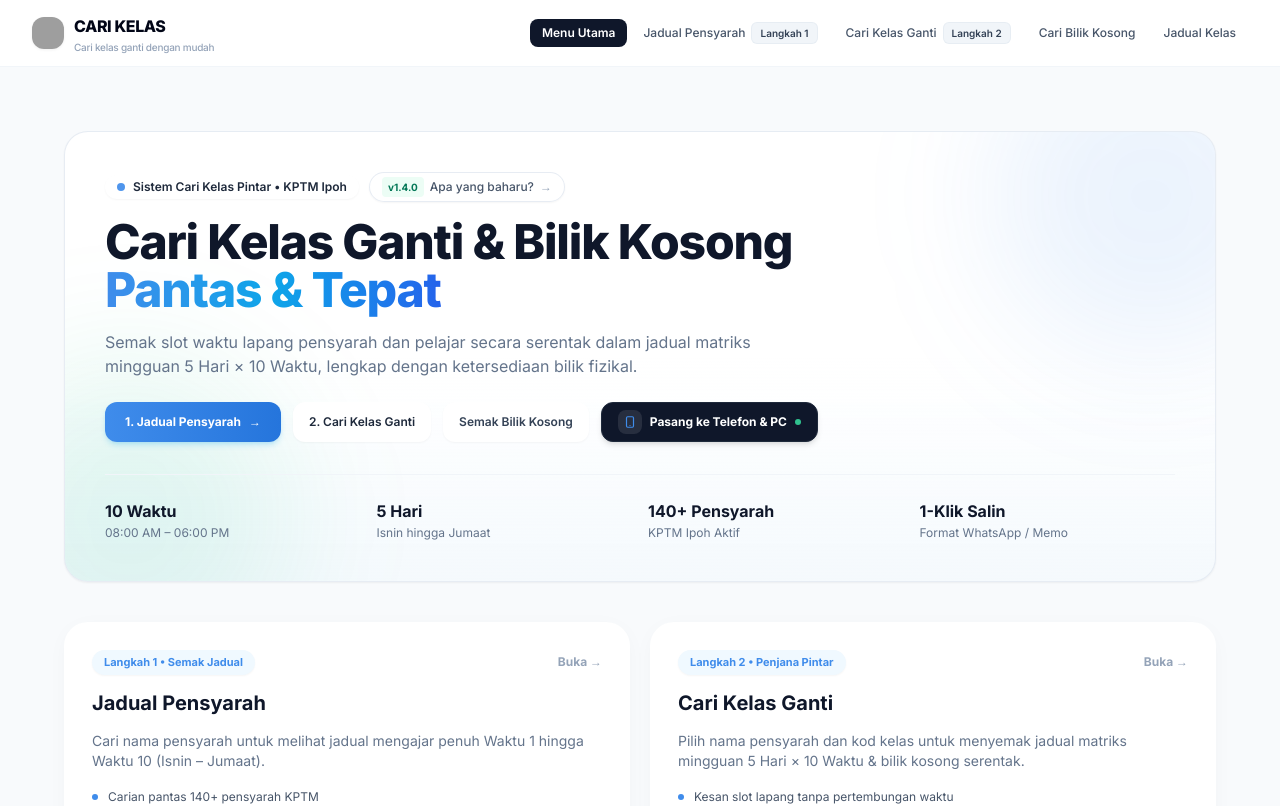
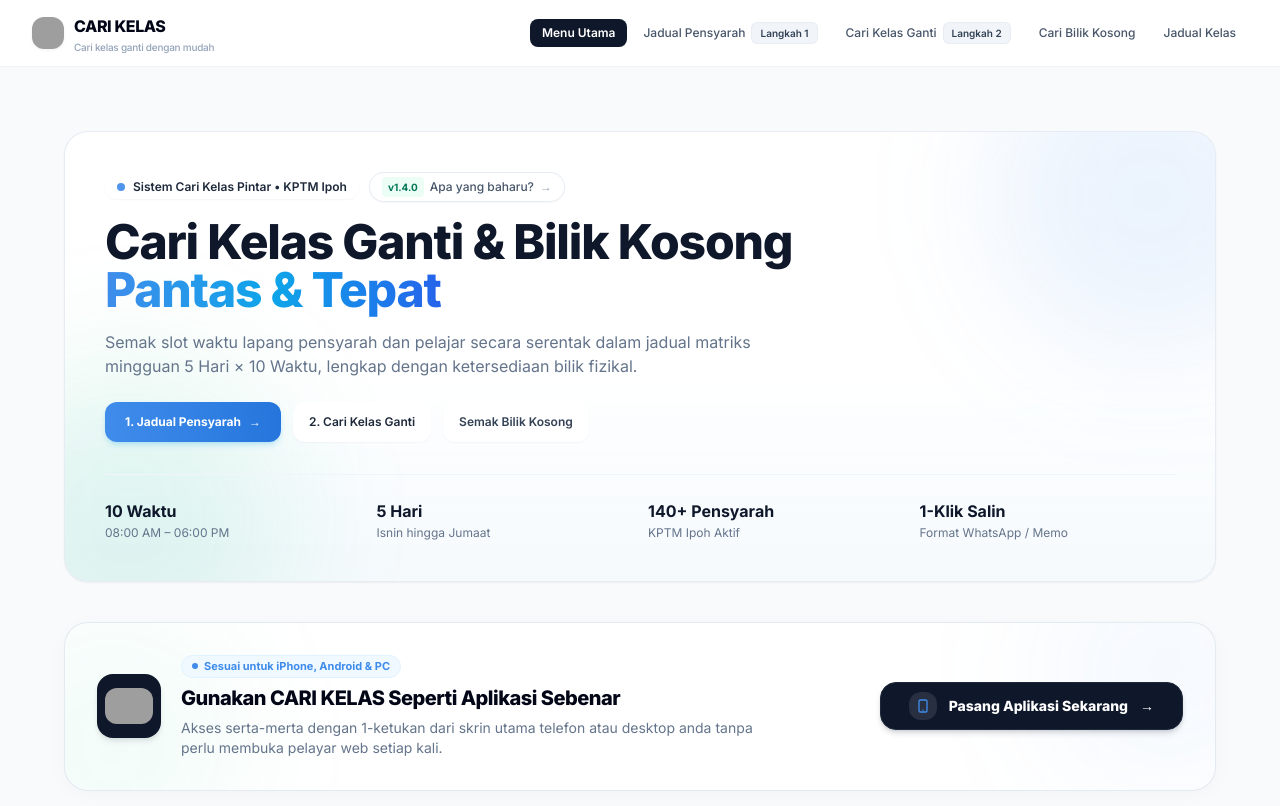
Before and after one commit to syfxai/cari_kelas, a Next.js app: page / in a window 1280 px wide. Shown: the top 806 px of the page. Built offline with nearby package versions, Linux system fonts and the light colour scheme; grey boxes are pictures that could not be loaded.

Commit message:
feat(ui): laksana banner CTA pemasangan aplikasi moden bersaiz besar antara hero dan kad ciri

```diff
--- a/src/app/page.tsx
+++ b/src/app/page.tsx
@@ -2,7 +2,7 @@
 
 import React from 'react';
 import Link from 'next/link';
-import PwaInstallButton from '@/components/PwaInstallButton';
+import PwaBanner from '@/components/PwaBanner';
 
 export default function Home() {
   const features = [
@@ -120,7 +120,6 @@ export default function Home() {
             >
               <span>Semak Bilik Kosong</span>
             </Link>
-            <PwaInstallButton />
           </div>
         </div>
 
@@ -145,7 +144,10 @@ export default function Home() {
         </div>
       </div>
 
-      {/* Feature Navigation Cards Grid - Gaya Apple Minimal */}
+      {/* Prominent App Installation Banner */}
+      <PwaBanner />
+
+      {/* Feature Navigation Cards Grid */}
       <div className="grid grid-cols-1 md:grid-cols-2 gap-5">
         {features.map(item => (
           <Link
--- a/src/components/PwaInstallButton.tsx
+++ b/src/components/PwaBanner.tsx
@@ -1,6 +1,7 @@
 'use client';
 
 import React, { useState, useEffect, useCallback } from 'react';
+import Image from 'next/image';
 
 interface BeforeInstallPromptEvent extends Event {
   prompt: () => Promise<void>;
@@ -13,7 +14,7 @@ declare global {
   }
 }
 
-export default function PwaInstallButton(): React.ReactElement | null {
+export default function PwaBanner(): React.ReactElement | null {
   const [deferredPrompt, setDeferredPrompt] = useState<BeforeInstallPromptEvent | null>(null);
   const [isInstalled, setIsInstalled] = useState(false);
   const [isIos, setIsIos] = useState(false);
@@ -61,7 +62,9 @@ export default function PwaInstallButton(): React.ReactElement | null {
     const handleAppInstalled = () => {
       setIsInstalled(true);
       setDeferredPrompt(null);
+      if (typeof window !== 'undefined') {
         window.__deferredPwaPrompt = null;
+      }
     };
 
     window.addEventListener('beforeinstallprompt', handleBeforeInstallPrompt);
@@ -102,36 +105,81 @@ export default function PwaInstallButton(): React.ReactElement | null {
       return;
     }
 
-    // C. If already installed or browser handled it
+    // C. If already installed
     if (isInstalled) {
       alert('Aplikasi CARI KELAS sedia terpasang pada peranti anda!');
     }
   };
 
-  if (isInstalled) {
-    return (
-      <div className="h-10 px-3.5 bg-emerald-50 text-emerald-800 border border-emerald-200/80 rounded-xl text-xs font-semibold flex items-center gap-2 shadow-2xs">
-        <span className="w-2 h-2 rounded-full bg-emerald-500" />
-        <span>Aplikasi Terpasang ✓</span>
-      </div>
-    );
-  }
-
   return (
     <>
+      <div className="relative rounded-3xl bg-white border border-slate-200/90 p-6 sm:p-8 shadow-[0_4px_24px_-4px_rgba(0,0,0,0.04)] hover:shadow-[0_8px_30px_-4px_rgba(0,0,0,0.07)] transition-all duration-300 overflow-hidden group">
+        {/* Decorative Ambient Background Glow */}
+        <div className="absolute -right-20 -top-20 w-64 h-64 bg-[#3f8ceb]/5 rounded-full blur-3xl pointer-events-none" />
+        <div className="absolute -left-20 -bottom-20 w-64 h-64 bg-emerald-500/5 rounded-full blur-3xl pointer-events-none" />
+
+        <div className="relative z-10 flex flex-col md:flex-row md:items-center justify-between gap-6">
+          {/* Left Content */}
+          <div className="flex items-start sm:items-center gap-4 sm:gap-5">
+            <div className="w-14 h-14 sm:w-16 sm:h-16 rounded-2xl bg-slate-900 p-2 flex items-center justify-center shadow-md shadow-slate-900/10 shrink-0 group-hover:scale-105 transition-transform duration-200">
+              <Image
+                src="/icon.png"
+                alt="Logo CARI KELAS"
+                width={52}
+                height={52}
+                className="rounded-xl object-cover"
+              />
+            </div>
+
+            <div className="space-y-1.5">
+              <div className="flex flex-wrap items-center gap-2">
+                <span className="inline-flex items-center gap-1.5 px-2.5 py-0.5 rounded-full bg-sky-50 text-[#3f8ceb] text-[10px] sm:text-[11px] font-bold border border-sky-100">
+                  <span className="w-1.5 h-1.5 rounded-full bg-[#3f8ceb]" />
+                  <span>Sesuai untuk iPhone, Android & PC</span>
+                </span>
+                {isInstalled && (
+                  <span className="inline-flex items-center gap-1 px-2 py-0.5 rounded-full bg-emerald-50 text-emerald-800 text-[10px] font-bold border border-emerald-200/70">
+                    <span className="w-1.5 h-1.5 rounded-full bg-emerald-500" />
+                    <span>Terpasang</span>
+                  </span>
+                )}
+              </div>
+
+              <h2 className="text-base sm:text-lg lg:text-xl font-extrabold text-slate-950 tracking-tight">
+                Gunakan CARI KELAS Seperti Aplikasi Sebenar
+              </h2>
+
+              <p className="text-xs sm:text-sm text-slate-500 max-w-xl leading-relaxed">
+                Akses serta-merta dengan 1-ketukan dari skrin utama telefon atau desktop anda tanpa perlu membuka pelayar web setiap kali.
+              </p>
+            </div>
+          </div>
+
+          {/* Right Action Button */}
+          <div className="shrink-0 w-full sm:w-auto">
+            {isInstalled ? (
+              <div className="h-12 px-6 bg-emerald-50 text-emerald-800 border border-emerald-200/80 rounded-2xl text-xs sm:text-sm font-bold flex items-center justify-center gap-2.5 shadow-2xs">
+                <span className="w-2 h-2 rounded-full bg-emerald-500 animate-pulse" />
+                <span>Aplikasi Sedia Terpasang ✓</span>
+              </div>
+            ) : (
               <button
                 type="button"
                 onClick={handleInstallClick}
-        className="h-10 px-4 bg-slate-900 hover:bg-slate-800 active:scale-95 text-white rounded-xl text-xs font-bold transition-all shadow-md flex items-center gap-2 cursor-pointer group border border-slate-800 hover:border-slate-700"
+                className="w-full sm:w-auto h-12 px-7 bg-slate-900 hover:bg-slate-800 active:scale-95 text-white rounded-2xl text-xs sm:text-sm font-extrabold transition-all shadow-md shadow-slate-900/15 flex items-center justify-center gap-3 cursor-pointer group/btn border border-slate-800 hover:border-slate-700"
               >
-        <span className="w-6 h-6 rounded-lg bg-white/10 flex items-center justify-center shrink-0 group-hover:bg-[#3f8ceb]/20 transition-colors">
-          <svg className="w-3.5 h-3.5 text-[#3f8ceb]" fill="none" stroke="currentColor" viewBox="0 0 24 24">
+                <span className="w-7 h-7 rounded-xl bg-white/10 flex items-center justify-center shrink-0 group-hover/btn:bg-[#3f8ceb]/20 transition-colors">
+                  <svg className="w-4 h-4 text-[#3f8ceb]" fill="none" stroke="currentColor" viewBox="0 0 24 24">
                     <path strokeLinecap="round" strokeLinejoin="round" strokeWidth={2} d="M12 18h.01M8 21h8a2 2 0 002-2V5a2 2 0 00-2-2H8a2 2 0 00-2 2v14a2 2 0 002 2z" />
                   </svg>
                 </span>
-        <span>Pasang ke Telefon & PC</span>
-        <span className="w-1.5 h-1.5 rounded-full bg-emerald-400 animate-pulse" />
+                <span>Pasang Aplikasi Sekarang</span>
+                <span className="font-extrabold text-sm group-hover/btn:translate-x-1 transition-transform">→</span>
               </button>
+            )}
+          </div>
+        </div>
+      </div>
 
       {/* iOS Safari Install Guide Modal */}
       {showIosModal && (
```
Lines whose indentation alone changed are shown as unchanged.
